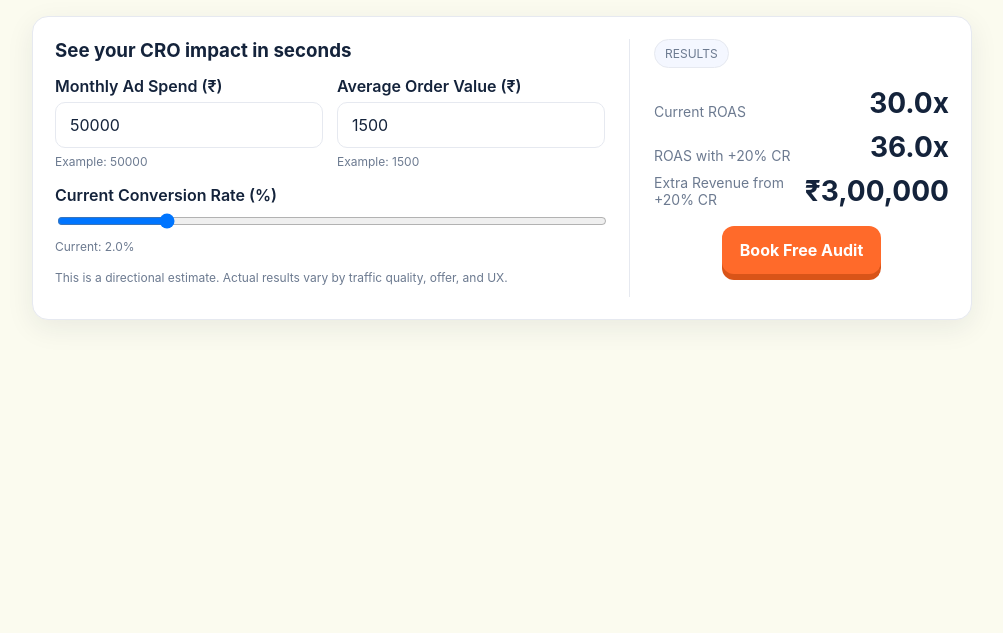
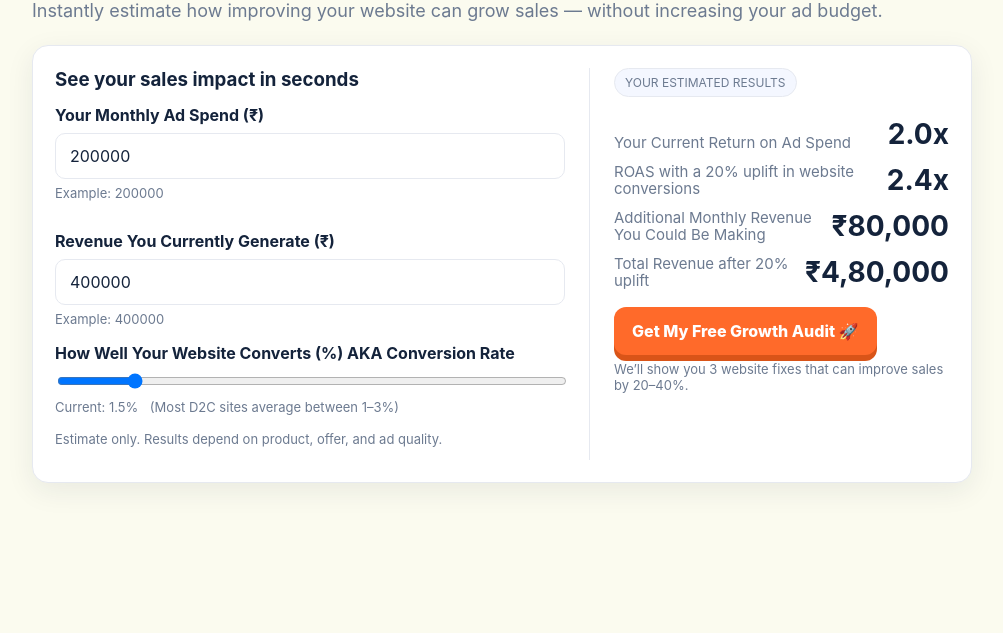
Before and after one commit to mohitpachwari-cpu/CROcalculator, a plain HTML site: page index.html in a window 1280 px wide. Shown: the part 167-800 px from the top of the page, without its empty margins (138-1141 px from the left). Drawn offline with Linux system fonts and the light colour scheme.

Commit message:
Update index.html

```diff
--- a/index.html
+++ b/index.html
@@ -21,145 +21,146 @@
   .sub{color:var(--muted);font-size:clamp(14px,2.3vw,18px);margin-bottom:24px}
   .card{
     background:var(--card);border:1px solid var(--border);border-radius:16px;
-    padding:22px;display:grid;grid-template-columns:1fr 320px;gap:24px;
+    padding:22px;display:grid;grid-template-columns:1fr 360px;gap:24px;
     box-shadow:0 8px 28px rgba(20,35,59,0.08)
   }
-  @media (max-width:780px){.card{grid-template-columns:1fr}}
+  @media (max-width:820px){.card{grid-template-columns:1fr}}
   .card h3{margin:0 0 14px}
   .field{margin-bottom:16px}
-  label{display:block;font-weight:600;margin:0 0 6px}
+  label{display:block;font-weight:700;margin:0 0 8px}
   input[type="number"]{
     width:100%;padding:12px 14px;border:1px solid var(--border);border-radius:10px;
     font-size:16px;color:var(--ink);background:#fff;outline:none;
   }
   input[type="range"]{width:100%}
-  .hint{font-size:12px;color:var(--muted);margin-top:6px}
-  .results{
-    border-left:1px solid var(--border);padding-left:24px
-  }
-  @media (max-width:780px){.results{border-left:none;border-top:1px solid var(--border);padding:16px 0 0}}
-  .result-row{display:flex;justify-content:space-between;align-items:flex-end;margin:10px 0}
-  .result-row span{color:var(--muted);font-size:14px}
-  .result-row strong{font-size:28px}
+  .hint{font-size:13px;color:var(--muted);margin-top:6px}
+  .results{border-left:1px solid var(--border);padding-left:24px}
+  @media (max-width:820px){.results{border-left:none;border-top:1px solid var(--border);padding:16px 0 0}}
   .badge{display:inline-block;background:#F4F7FF;border:1px solid var(--border);padding:6px 10px;border-radius:999px;font-size:12px;color:var(--muted);margin-bottom:8px}
-  .disclaimer{font-size:12px;color:var(--muted);margin-top:8px}
-  .cta-wrap{display:flex;justify-content:center;margin-top:18px}
+  .row{display:flex;justify-content:space-between;align-items:flex-end;margin:12px 0}
+  .row span{color:var(--muted);font-size:15px;line-height:1.1}
+  .row strong{font-size:28px}
+  .cta-wrap{display:flex;justify-content:flex-start;margin-top:18px}
   .cta{
     background:var(--accent);color:#fff;border:none;border-radius:12px;
-    padding:14px 18px;font-weight:700;font-size:16px;cursor:pointer;
+    padding:14px 18px;font-weight:800;font-size:16px;cursor:pointer;
     box-shadow:0 6px 0 var(--accent-dark);transform:translateY(0);transition:all .1s ease-in;
   }
   .cta:active{transform:translateY(3px);box-shadow:0 3px 0 var(--accent-dark)}
-  /* small helper */
   .stack{display:flex;gap:14px;flex-wrap:wrap}
-  .stack > .field{flex:1 1 220px}
+  .stack > .field{flex:1 1 260px}
 </style>
 </head>
 <body>
   <div class="wrap">
-    <h1>Calculate Your CRO ROI in 30 Seconds</h1>
-    <p class="sub">Enter your ad spend, conversion rate, and AOV — see your current ROAS and how a <strong>+20% CR</strong> boost impacts revenue.</p>
+    <h1>See How Much Revenue You’re Leaving on the Table</h1>
+    <p class="sub">Instantly estimate how improving your website can grow sales — without increasing your ad budget.</p>
 
     <div class="card" id="calc">
       <div>
-        <h3>See your CRO impact in seconds</h3>
+        <h3>See your sales impact in seconds</h3>
+
         <div class="stack">
           <div class="field">
-            <label for="adSpend">Monthly Ad Spend (₹)</label>
-            <input id="adSpend" type="number" min="1000" step="500" value="50000" />
-            <div class="hint">Example: 50000</div>
+            <label for="adSpend">Your Monthly Ad Spend (₹)</label>
+            <input id="adSpend" type="number" min="0" step="500" value="200000" />
+            <div class="hint">Example: 200000</div>
           </div>
+
           <div class="field">
-            <label for="aov">Average Order Value (₹)</label>
-            <input id="aov" type="number" min="100" step="50" value="1500" />
-            <div class="hint">Example: 1500</div>
+            <label for="revenue">Revenue You Currently Generate (₹)</label>
+            <input id="revenue" type="number" min="0" step="500" value="400000" />
+            <div class="hint">Example: 400000</div>
           </div>
         </div>
 
         <div class="field">
-          <label for="cr">Current Conversion Rate (%)</label>
-          <input id="cr" type="range" min="0.1" max="10" step="0.1" value="2.0" />
-          <div class="hint">Current: <span id="crVal">2.0%</span></div>
+          <label for="cr">How Well Your Website Converts (%) AKA Conversion Rate</label>
+          <input id="cr" type="range" min="0.1" max="10" step="0.1" value="1.5" />
+          <div class="hint">Current: <span id="crVal">1.5%</span> <span style="margin-left:8px;color:#6C7A90">(Most D2C sites average between 1–3%)</span></div>
         </div>
 
-        <p class="disclaimer">This is a directional estimate. Actual results vary by traffic quality, offer, and UX.</p>
+        <p class="hint">Estimate only. Results depend on product, offer, and ad quality.</p>
       </div>
 
       <div class="results">
-        <span class="badge">RESULTS</span>
+        <span class="badge">YOUR ESTIMATED RESULTS</span>
 
-        <div class="result-row">
-          <span>Current ROAS</span>
+        <div class="row">
+          <span>Your Current Return on Ad Spend</span>
           <strong id="roasCurrent">—</strong>
         </div>
-        <div class="result-row">
-          <span>ROAS with +20% CR</span>
+
+        <div class="row">
+          <span>ROAS with a 20% uplift in website conversions</span>
           <strong id="roasImproved">—</strong>
         </div>
-        <div class="result-row">
-          <span>Extra Revenue from +20% CR</span>
+
+        <div class="row">
+          <span>Additional Monthly Revenue You Could Be Making</span>
           <strong id="revGain">—</strong>
         </div>
 
+        <div class="row">
+          <span>Total Revenue after 20% uplift</span>
+          <strong id="revTotalAfter">—</strong>
+        </div>
+
         <div class="cta-wrap">
-          <button class="cta" id="ctaBtn">Book Free Audit</button>
+          <button class="cta" id="ctaBtn">Get My Free Growth Audit 🚀</button>
         </div>
+        <p class="hint">We’ll show you 3 website fixes that can improve sales by 20–40%.</p>
       </div>
     </div>
   </div>
 
 <script>
-  // Helpers
-  const fmtINR = n => {
-    if (!isFinite(n)) return "—";
-    return new Intl.NumberFormat("en-IN", { style: "currency", currency: "INR", maximumFractionDigits: 0 }).format(n);
-  };
+  // Formatters
+  const fmtINR = n => (isFinite(n) ? new Intl.NumberFormat("en-IN", { style: "currency", currency: "INR", maximumFractionDigits: 0 }).format(n) : "—");
   const fmtX = x => (isFinite(x) ? `${x.toFixed(1)}x` : "—");
 
   // Elements
   const adSpendEl = document.getElementById('adSpend');
-  const aovEl = document.getElementById('aov');
-  const crEl = document.getElementById('cr');
-  const crValEl = document.getElementById('crVal');
+  const revenueEl  = document.getElementById('revenue');
+  const crEl       = document.getElementById('cr');
+  const crValEl    = document.getElementById('crVal');
 
-  const roasCurrentEl = document.getElementById('roasCurrent');
-  const roasImprovedEl = document.getElementById('roasImproved');
-  const revGainEl = document.getElementById('revGain');
+  const roasCurrentEl   = document.getElementById('roasCurrent');
+  const roasImprovedEl  = document.getElementById('roasImproved');
+  const revGainEl       = document.getElementById('revGain');
+  const revTotalAfterEl = document.getElementById('revTotalAfter');
 
   function calc(){
-    const spend = parseFloat(adSpendEl.value) || 0;
-    const aov = parseFloat(aovEl.value) || 0;
-    const cr = parseFloat(crEl.value) || 0;
+    const spend = Math.max(parseFloat(adSpendEl.value) || 0, 0);
+    const revenue = Math.max(parseFloat(revenueEl.value) || 0, 0);
+    const cr = Math.max(parseFloat(crEl.value) || 0, 0); // %; used for display/context
 
-    // Revenue = clicks * CR * AOV; here we proxy clicks with spend (directional, for demo)
-    // Using the structure you wanted:
-    // Current Revenue = spend * (cr/100) * aov
-    const revCurrent = spend * (cr/100) * aov;
-    const roasCurrent = revCurrent / (spend || 1);
+    // Current ROAS
+    const roasCurrent = (spend > 0) ? (revenue / spend) : NaN;
 
-    // +20% CR uplift
-    const crImproved = cr * 1.20;
-    const revImproved = spend * (crImproved/100) * aov;
-    const roasImproved = revImproved / (spend || 1);
+    // Assume +20% uplift in conversion rate -> +20% revenue (directional)
+    const revenueImproved = revenue * 1.20;
+    const roasImproved = (spend > 0) ? (revenueImproved / spend) : NaN;
+    const extraRevenue = revenueImproved - revenue;
 
-    const revGain = revImproved - revCurrent;
-
+    // Update UI
     crValEl.textContent = `${cr.toFixed(1)}%`;
     roasCurrentEl.textContent = fmtX(roasCurrent);
     roasImprovedEl.textContent = fmtX(roasImproved);
-    revGainEl.textContent = fmtINR(revGain);
+    revGainEl.textContent = fmtINR(extraRevenue);
+    revTotalAfterEl.textContent = fmtINR(revenueImproved);
   }
 
   ['input','change'].forEach(evt=>{
     adSpendEl.addEventListener(evt, calc);
-    aovEl.addEventListener(evt, calc);
+    revenueEl.addEventListener(evt, calc);
     crEl.addEventListener(evt, calc);
   });
   calc();
 
-  // CTA (adjust link)
+  // CTA (replace with your real link)
   document.getElementById('ctaBtn').addEventListener('click', () => {
-    // Replace with your Calendly/Typeform URL
+    // Example: Calendly / Typeform / WhatsApp link
     window.open('https://calendly.com/', '_blank');
   });
 </script>
```
